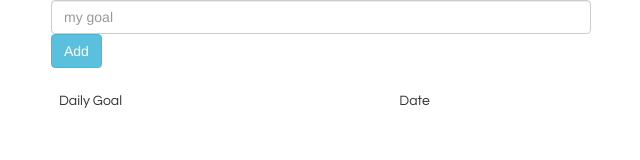
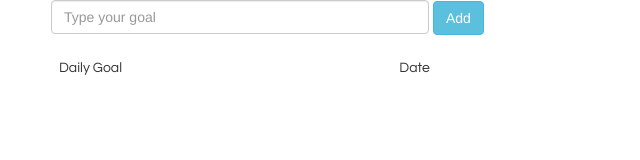
Before and after one commit to mikemsrk/Eliter, a website: page public/index.html in a window 1280 px wide. Shown: the whole page, without its empty margins (34-674 px from the left). Drawn offline with Linux system fonts and the light colour scheme.

Commit message:
edit form display

```diff
--- a/public/css/app.css
+++ b/public/css/app.css
@@ -1,4 +1,8 @@
 h1,h2,h3,p,a,tr,td{
 	font-family:'century gothic';
+}
 
+.goals input{
+	display:inline;
+	width:70%;
 }
--- a/public/index.html
+++ b/public/index.html
@@ -13,7 +13,8 @@
 			<div class="col-sm-6">
 				<div class="goals">
 					<form id="new-goal" class="form-group">
-						<input type="text" name="text" class="form-control" placeholder="my goal"></input>
+						<input type="text" name="text" class="form-control" placeholder="Type your goal">
+						</input>
 						<button type="submit" class="btn btn-info addBtn">Add</button>
 					</form>
 					<table class="table table-striped table-hover">
```
